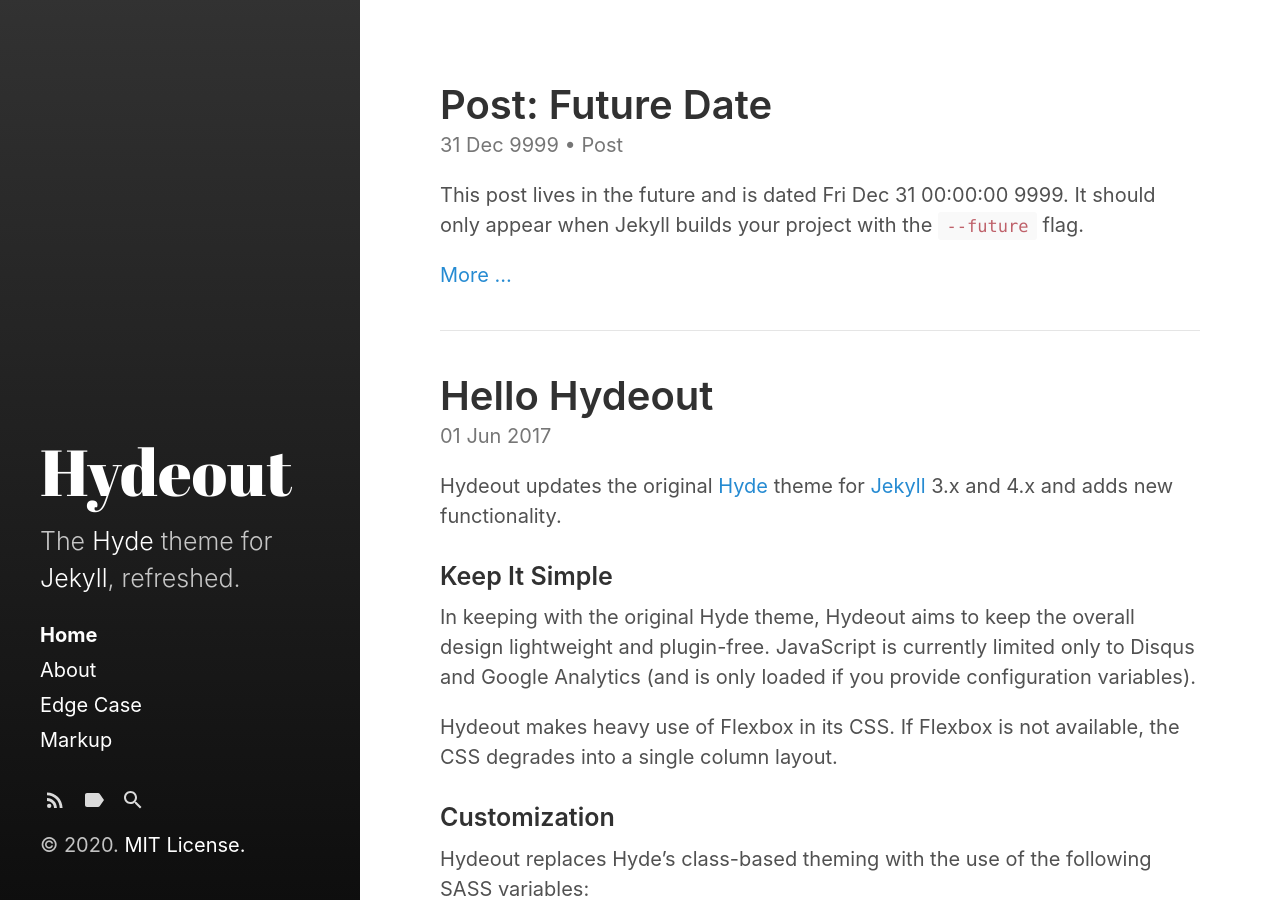
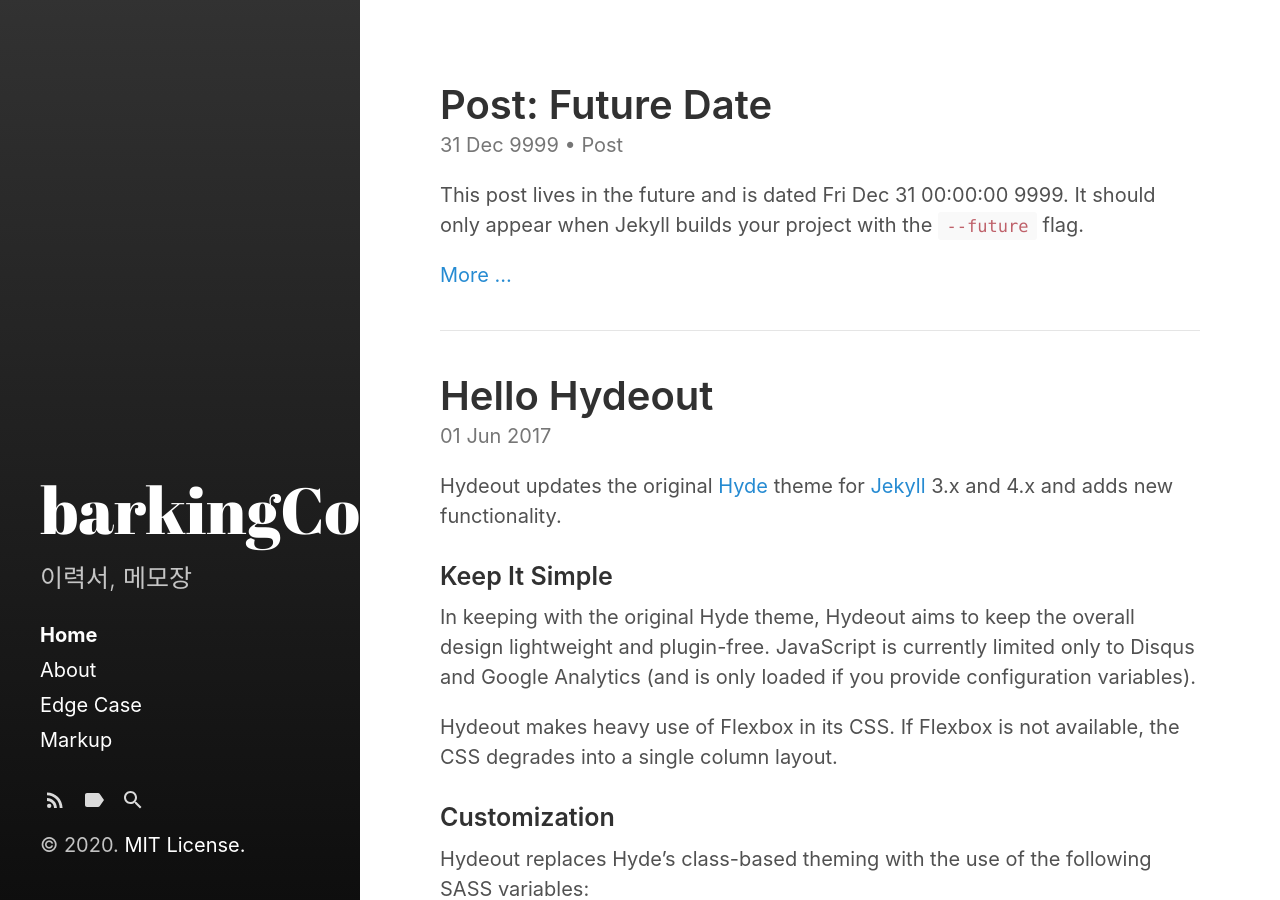
Before and after one commit to barking-code/barking-code.github.io, a Jekyll site: the page built from index.html, in a window 1280 px wide and 900 px high. Built offline with Jekyll 4.4.1, drawn with Linux system fonts in a browser that asks for light colours; the list of posts is cut into pages by our own code.

Commit message:
Update config.yml
title 변경

```diff
--- a/_config.yml
+++ b/_config.yml
@@ -3,10 +3,10 @@ markdown:         kramdown
 highlighter:      rouge
 
 # Setup
-title:            Hydeout
+title:            barkingCode
 tagline:          'A Jekyll theme'
-description:      'The <a href="http://hyde.getpoole.com" target="_blank">Hyde</a> theme for <a href="http://jekyllrb.com" target="_blank">Jekyll</a>, refreshed.'
-url:              https://fongandrew.github.io
+description:      '이력서, 메모장'
+url:              https://barking-code.github.io
 # baseurl:          '/hydeout'
                   # the optional subpath of your site, e.g. "/blog"
                   # NB: This applies to all pages in your Jekyll site.
```
